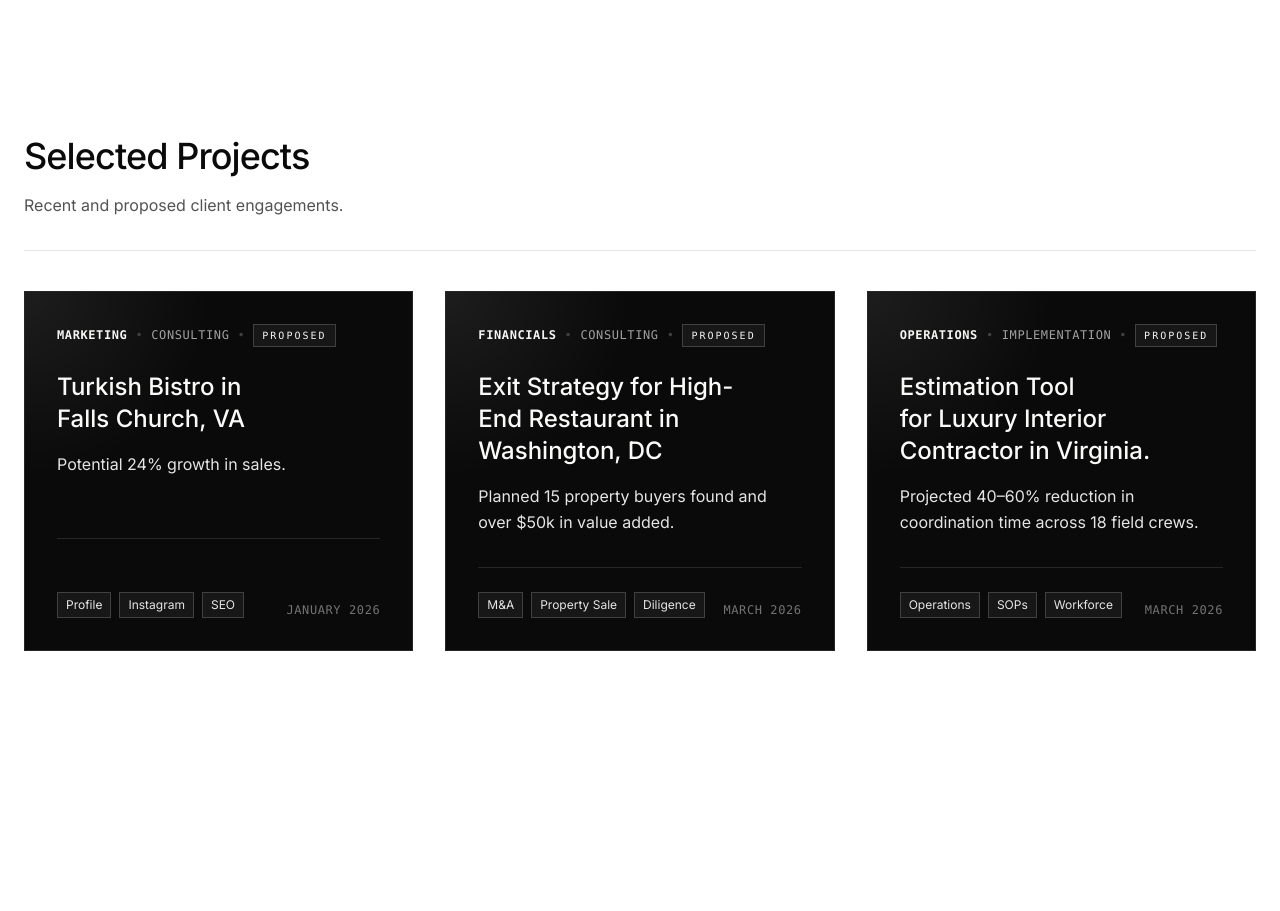
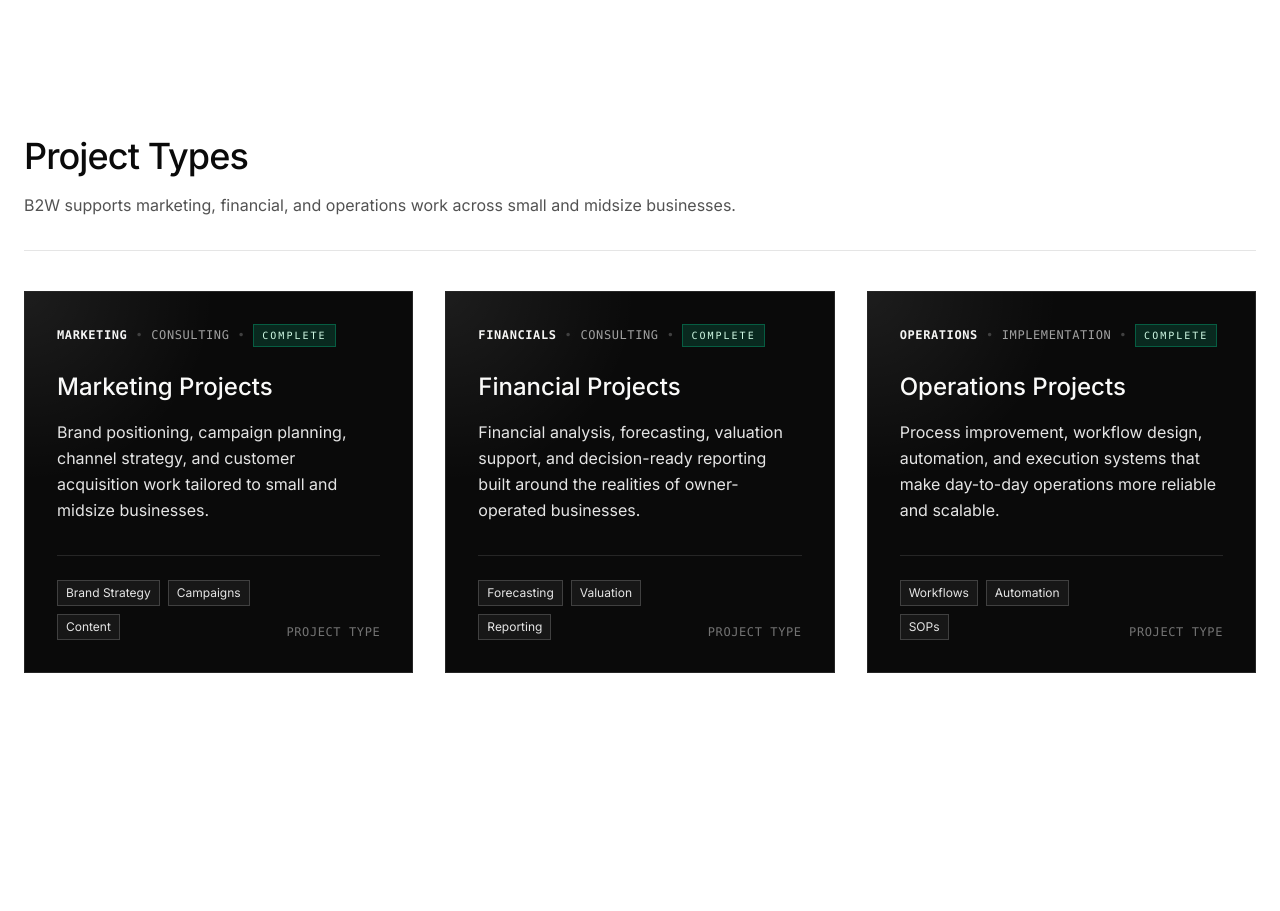
Before and after one commit to aliahm08/B2W, a React (Vite) app: page / in a window 1280 px wide. Shown: the part 3100-4011 px from the top of the page. Built offline with nearby package versions, Linux system fonts and the light colour scheme.

Commit message:
Replace homepage project case studies with project type cards

```diff
--- a/src/components/ProjectShowcase.tsx
+++ b/src/components/ProjectShowcase.tsx
@@ -23,10 +23,10 @@ export default function ProjectShowcase() {
           className="mb-10"
         >
           <h2 className="mb-4 text-4xl font-medium tracking-tight text-neutral-950">
-            Selected Projects
+            Project Types
           </h2>
           <p className="mb-8 max-w-3xl text-base leading-relaxed text-neutral-600">
-            Recent and proposed client engagements.
+            B2W supports marketing, financial, and operations work across small and midsize businesses.
           </p>
           <div className="h-px w-full bg-neutral-200" />
         </motion.div>
--- a/src/content/projectShowcaseCards.ts
+++ b/src/content/projectShowcaseCards.ts
@@ -13,43 +13,45 @@ export type ShowcaseProject = {
 
 export const showcaseProjects: ShowcaseProject[] = [
   {
-    id: 'borek-g-marketing',
+    id: 'marketing-projects',
     category: 'Marketing',
     serviceType: 'Consulting',
-    status: 'Proposed',
-    title: 'Turkish Bistro in Falls Church, VA',
-    clientDescription: 'Potential 24% growth in sales.',
+    status: 'Complete',
+    title: 'Marketing Projects',
+    clientDescription:
+      'Brand positioning, campaign planning, channel strategy, and customer acquisition work tailored to small and midsize businesses.',
     description:
-      'Restaurant marketing profile covering public reputation, Instagram opportunity, search visibility, and conversion opportunities across the website and owned channels.',
-    tags: ['Profile', 'Instagram', 'SEO', 'Web Design'],
-    date: 'January 2026',
+      'Marketing engagements can include messaging strategy, digital campaign planning, social media direction, website conversion improvements, and performance reporting.',
+    tags: ['Brand Strategy', 'Campaigns', 'Content', 'Growth'],
+    date: 'Project Type',
     link: '#',
   },
   {
-    id: 'uyghur-eats-ma',
+    id: 'financial-projects',
     category: 'Financials',
     serviceType: 'Consulting',
-    status: 'Proposed',
-    title: 'Exit Strategy for High-End Restaurant in Washington, DC',
-    clientDescription: 'Planned 15 property buyers found and over $50k in value added.',
+    status: 'Complete',
+    title: 'Financial Projects',
+    clientDescription:
+      'Financial analysis, forecasting, valuation support, and decision-ready reporting built around the realities of owner-operated businesses.',
     description:
-      'Property sale engagement covering the diligence-as-a-service model, buyer certainty package, and sale rollout.',
-    tags: ['M&A', 'Property Sale', 'Diligence', 'Buyer Package'],
-    date: 'March 2026',
+      'Financial work can cover budgeting, cash flow analysis, scenario modeling, pricing reviews, due diligence support, and executive summaries for growth or transition decisions.',
+    tags: ['Forecasting', 'Valuation', 'Reporting', 'Analysis'],
+    date: 'Project Type',
     link: '#',
   },
   {
-    id: 'sabucnu-operations',
+    id: 'operations-projects',
     category: 'Operations',
     serviceType: 'Implementation',
-    status: 'Proposed',
-    title: 'Estimation Tool for Luxury Interior Contractor in Virginia.',
+    status: 'Complete',
+    title: 'Operations Projects',
     clientDescription:
-      'Projected 40–60% reduction in coordination time across 18 field crews.',
+      'Process improvement, workflow design, automation, and execution systems that make day-to-day operations more reliable and scalable.',
     description:
-      'Operations engagement covering workforce coordination, scheduling automation, SOP deployment, and field-crew communication systems.',
-    tags: ['Operations', 'SOPs', 'Workforce', 'Scheduling'],
-    date: 'March 2026',
+      'Operations projects can include SOP development, scheduling systems, team coordination workflows, dashboard rollouts, and practical automations that reduce manual overhead.',
+    tags: ['Workflows', 'Automation', 'SOPs', 'Execution'],
+    date: 'Project Type',
     link: '#',
   },
 ];
```
